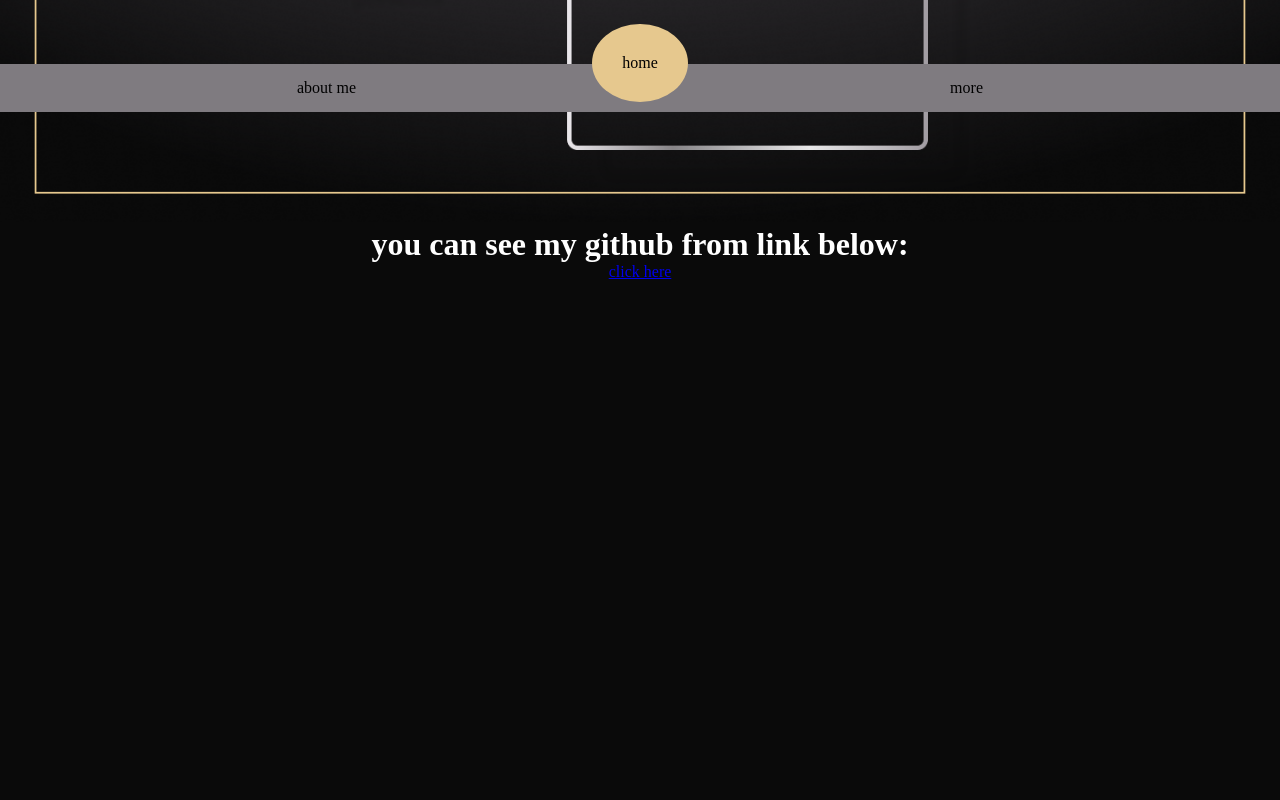
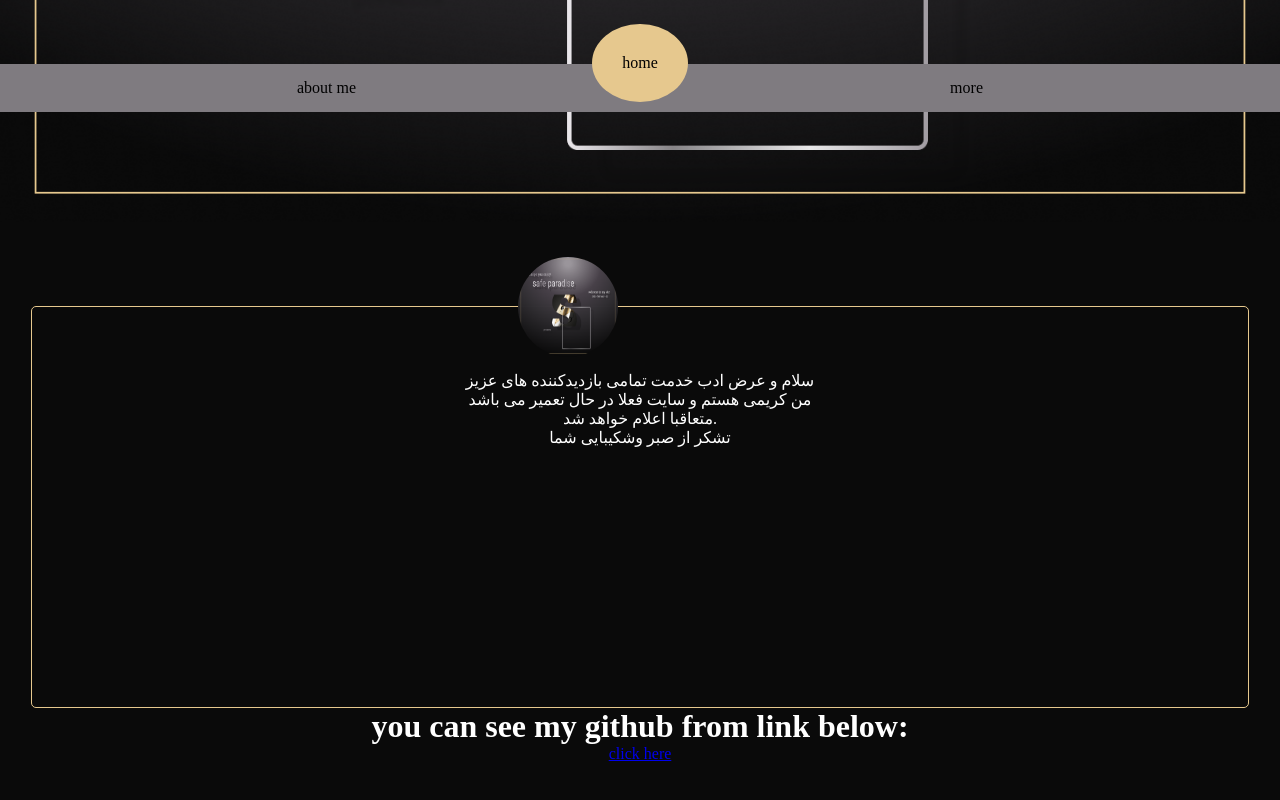
Before and after one commit to safeparadise/mysite, a plain HTML site: page index.html in a window 1280 px wide. Shown: the part 688-1488 px from the top of the page. Drawn offline with Linux system fonts and the light colour scheme.

Commit message:
this is alarm for fixing bugs

```diff
--- a/index.css
+++ b/index.css
@@ -53,3 +53,33 @@
     padding: 30px;
     /* border: 1px solid var(--color-bg); */
 }
+
+.explain{
+    text-align: center;
+}
+
+.explain{
+    width: 95%;
+    color: white;
+    margin: 5rem 100px 0 100px;
+    border: 1px solid var(--color-yellow);
+    height: 50vh;
+    border-radius: 5px;
+}
+
+.explain-pic{
+    position: relative;
+}
+
+.explain-pic img{
+    position: absolute;
+    width: 100px;
+    height: 100px;
+    border-radius: 50%;
+    left: 40%;
+    top: -50px;
+}
+
+.explain-text{
+    margin-top: 4rem;
+}
--- a/index.html
+++ b/index.html
@@ -16,9 +16,20 @@
                 <img src="img/Group 3.png" alt="img.png">
             </div>
 
-            <div class="text">
-                <h1>you can see my github from link below:</h1>
-                <a href="#">click here</a>
+        </div>
+
+        <div class="explain">
+            <div class="explain-pic">
+                <img src="img/Group 3.png"/>
+            </div>
+            <div class="explain-text">
+               سلام و عرض ادب خدمت تمامی بازدیدکننده های عزیز
+               <br>
+               من کریمی هستم و سایت فعلا در حال تعمیر می باشد
+               <br>
+               متعاقبا اعلام خواهد شد.
+               <br>
+               تشکر از صبر وشکیبایی شما
             </div>
         </div>
 
@@ -28,6 +39,10 @@
             <div class="navbar-bottom-items home">home</div>
             <div class="navbar-bottom-items">more</div>
         </div>
+        <div class="text">
+            <h1>you can see my github from link below:</h1>
+            <a href="#">click here</a>
+        </div>
         <!-- content-all -->
     </div>
 
```
Lines whose indentation alone changed are shown as unchanged.
